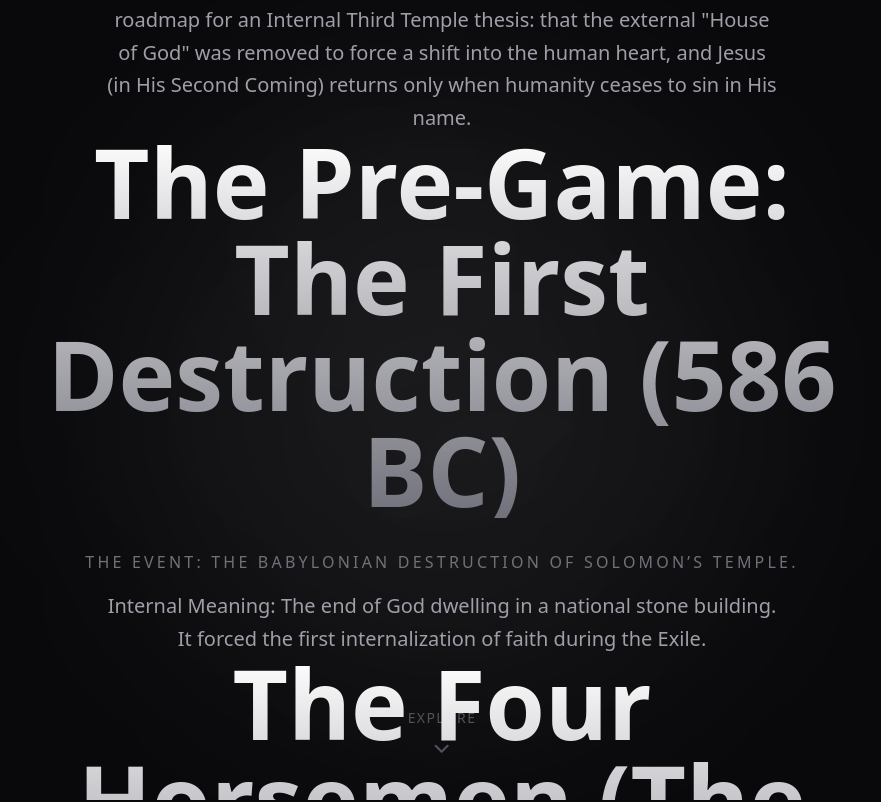
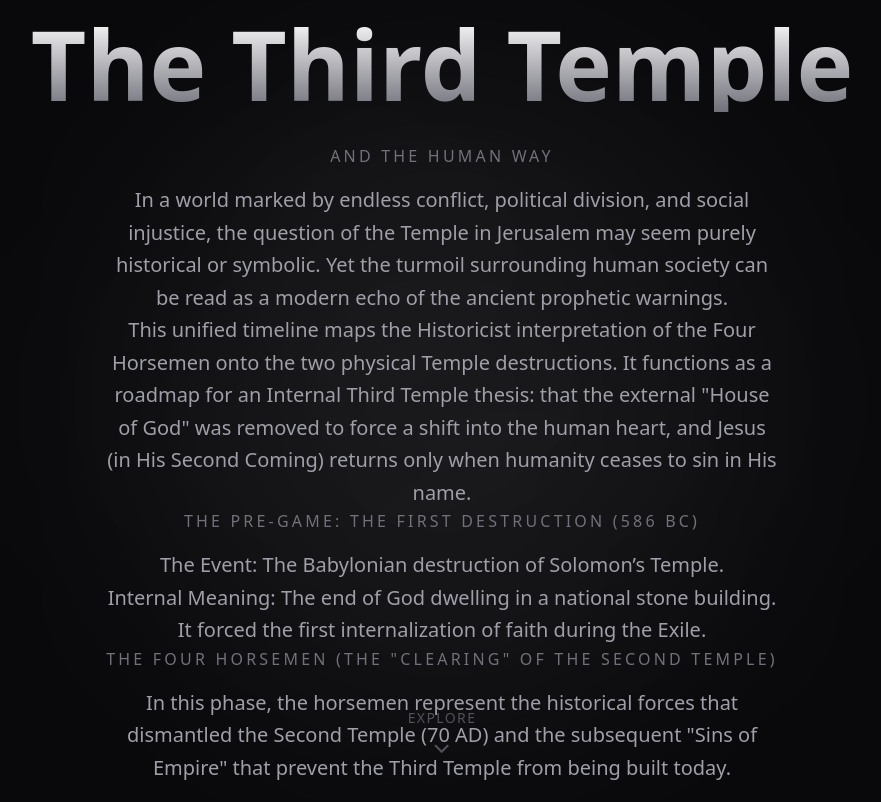
Before and after one commit to galen108/The-Human-Way, a Next.js app: page / in a window 1280 px wide. Shown: the top 802 px of the page, without its empty margins (198-1079 px from the left). Built offline with nearby package versions, Linux system fonts and the light colour scheme.

Commit message:
The-Human-Way, 3/17/2026 — Further Updates to Hero.tsx

```diff
--- a/components/Hero.tsx
+++ b/components/Hero.tsx
@@ -52,19 +52,19 @@ export function Hero() {
           <motion.p
               initial={{ opacity: 0, y: 20 }}
               animate={{ opacity: 1, y: 0 }}
-              transition={{ duration: 0.8, delay: 0.2 }}
-              className="text-6xl md:text-8xl font-bold mb-8 gradient-text"
+              transition={{ duration: 0.8 }}
+              className="text-zinc-500 font-medium tracking-[0.2em] uppercase mb-4"
           >
               {CONTENT.hero.pregame}
           </motion.p>
-          <motion.p
-              initial={{ opacity: 0, y: 20 }}
-              animate={{ opacity: 1, y: 0 }}
-              transition={{ duration: 0.8 }}
-              className="text-zinc-500 font-medium tracking-[0.2em] uppercase mb-4"
+          <motion.h2
+              initial={{ opacity: 0 }}
+              animate={{ opacity: 1 }}
+              transition={{ duration: 1, delay: 0.5 }}
+              className="text-lg md:text-xl text-zinc-400 max-w-2xl mx-auto leading-relaxed"
           >
               {CONTENT.hero.event}
-          </motion.p>
+          </motion.h2>
           <motion.p
               initial={{ opacity: 0 }}
               animate={{ opacity: 1 }}
@@ -76,19 +76,19 @@ export function Hero() {
           <motion.p
               initial={{ opacity: 0, y: 20 }}
               animate={{ opacity: 1, y: 0 }}
-              transition={{ duration: 0.8, delay: 0.2 }}
-              className="text-6xl md:text-8xl font-bold mb-8 gradient-text"
+              transition={{ duration: 0.8 }}
+              className="text-zinc-500 font-medium tracking-[0.2em] uppercase mb-4"
           >
               {CONTENT.hero.phaseOne}
           </motion.p>
-          <motion.p
-              initial={{ opacity: 0, y: 20 }}
-              animate={{ opacity: 1, y: 0 }}
-              transition={{ duration: 0.8 }}
-              className="text-zinc-500 font-medium tracking-[0.2em] uppercase mb-4"
+          <motion.h2
+              initial={{ opacity: 0 }}
+              animate={{ opacity: 1 }}
+              transition={{ duration: 1, delay: 0.5 }}
+              className="text-lg md:text-xl text-zinc-400 max-w-2xl mx-auto leading-relaxed"
           >
               {CONTENT.hero.forces}
-          </motion.p>
+          </motion.h2>
       </motion.div>
 
       <motion.div
```
